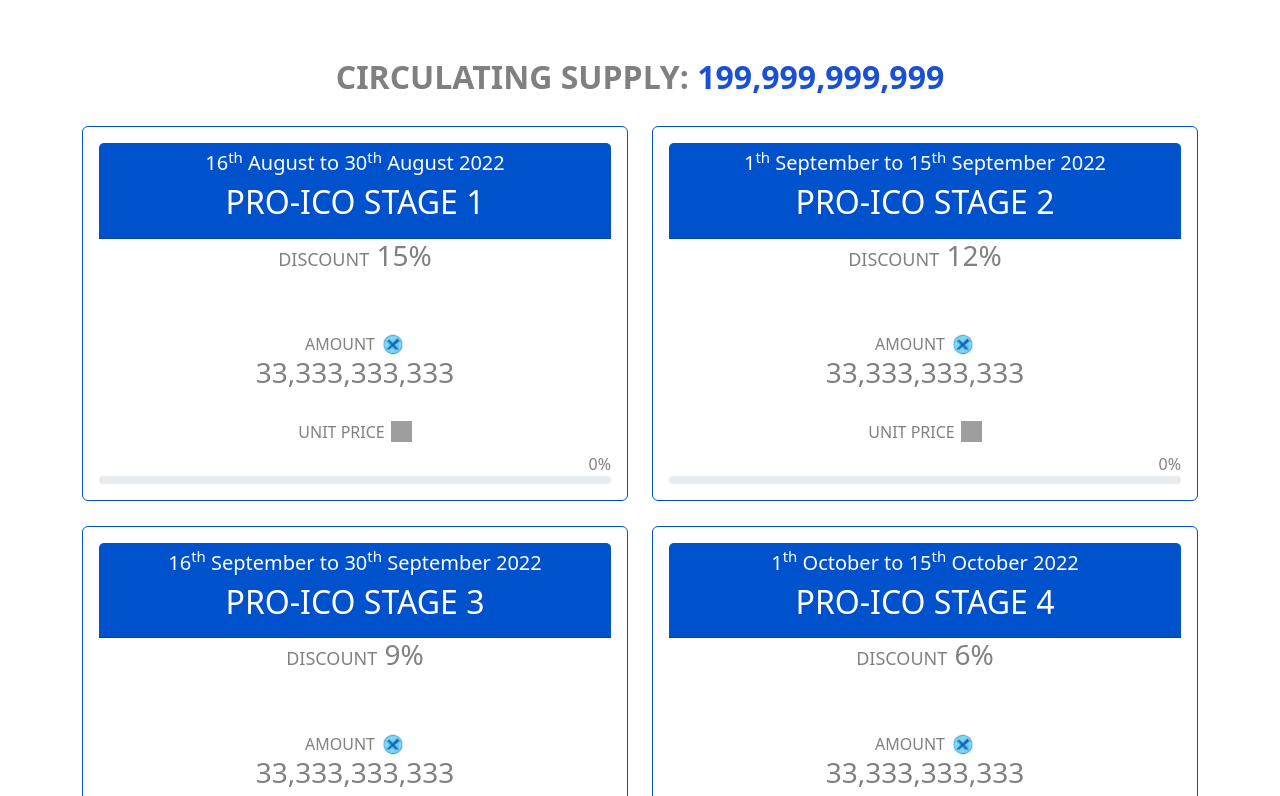
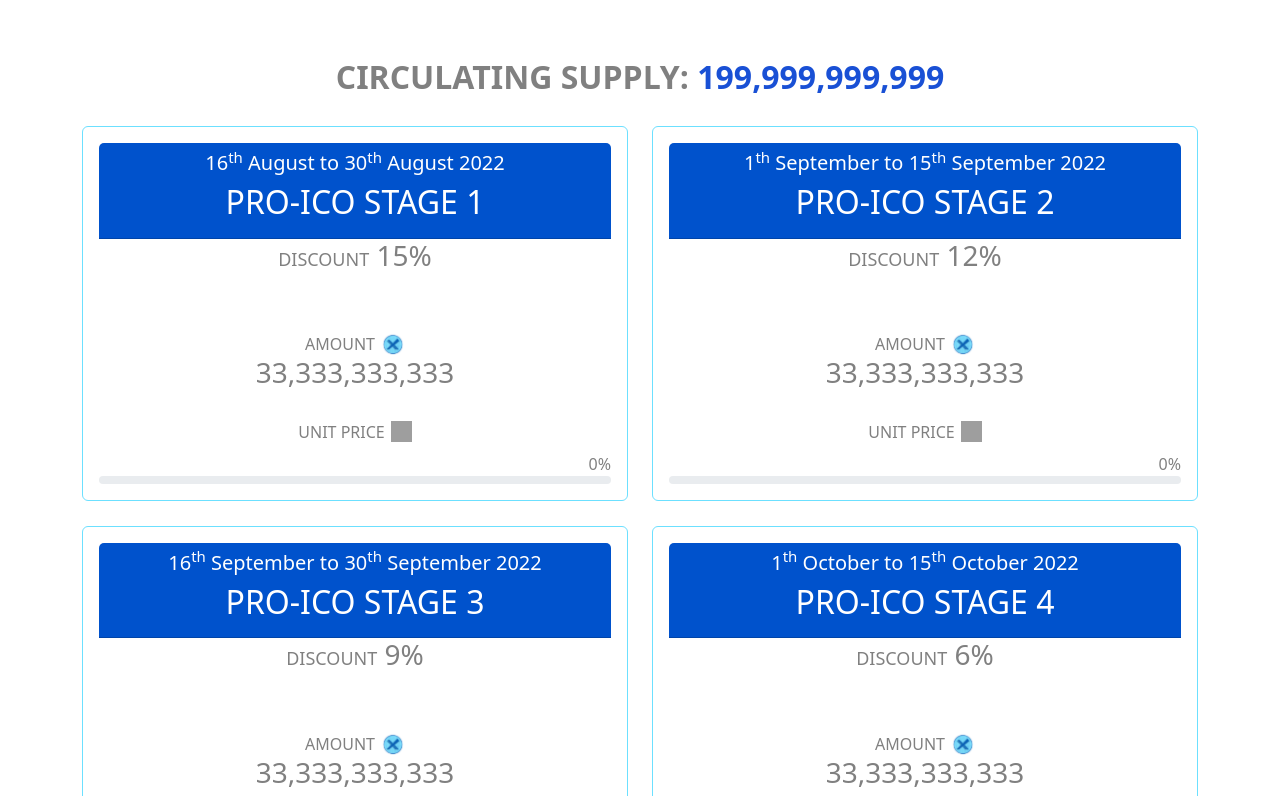
Before and after one commit to skullpunks/Indexx500_Purchase_website, a React (Create React App) app: page / in a window 1280 px wide. Shown: the part 944-1740 px from the top of the page. Built offline with nearby package versions, Linux system fonts and the light colour scheme; no server answers; grey boxes are pictures that could not be loaded; what web3modal would draw is missing.

Commit message:
active and non-active cards fixed

```diff
--- a/src/assets/style.css
+++ b/src/assets/style.css
@@ -150,7 +150,7 @@
     border: 1px solid #0052CC;
 }
 
-.non-supply-card {
+.non-active-supply-card {
     border: 1px solid #6ce0ff;
 }
 
--- a/src/components/Card.js
+++ b/src/components/Card.js
@@ -21,7 +21,7 @@ const CardComponent = ({
     return moment().isAfter(edate);
   };
   return (
-    <Card className={checkBetween(sdate, edate) ? "active-supply-card" : "supply-card"}>
+    <Card className={checkBetween(sdate, edate) ? "active-supply-card" : "non-active-supply-card"}>
       <Card.Body>
         <Card.Header className="customCard">
           <div className="card-header-color">
```
